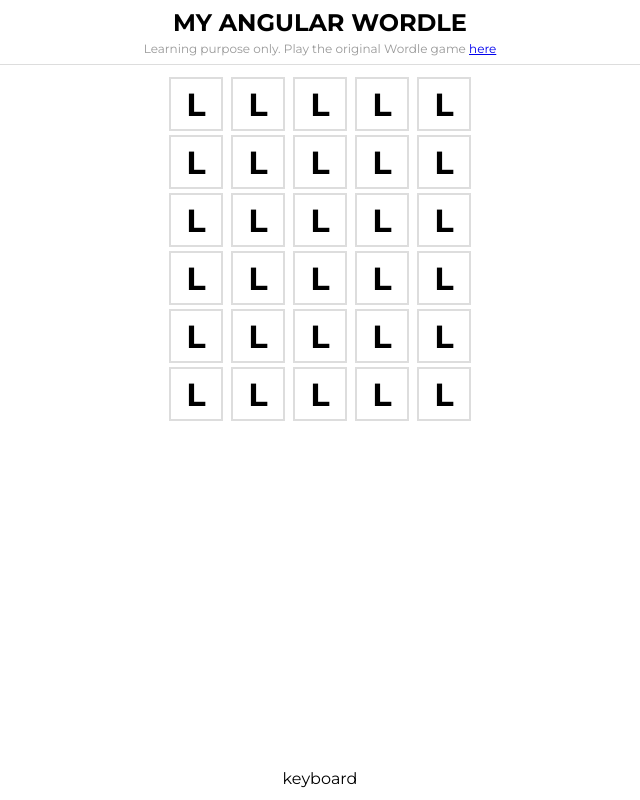
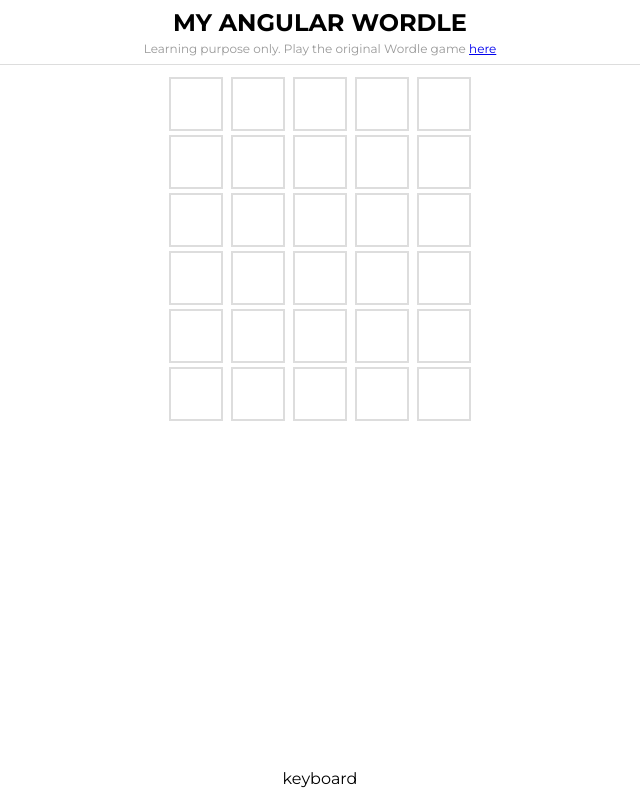
Before and after one commit to RmNLcN06/wordle-app, an Angular app: page / in a window 1280 px wide. Shown: the whole page, without its empty margins (320-960 px from the left). Built offline with nearby package versions, Linux system fonts and the light colour scheme.

Commit message:
Change in wordle HTML component to capture user keyboard event

```diff
--- a/src/app/wordle/wordle.component.html
+++ b/src/app/wordle/wordle.component.html
@@ -10,7 +10,7 @@
     <div class="main">
         <div class="try-container" *ngFor="let try of tries">
             <div class="letter-container" *ngFor="let letter of try.letters">
-                L
+                {{letter.text}}
             </div>
         </div>
     </div>
```
